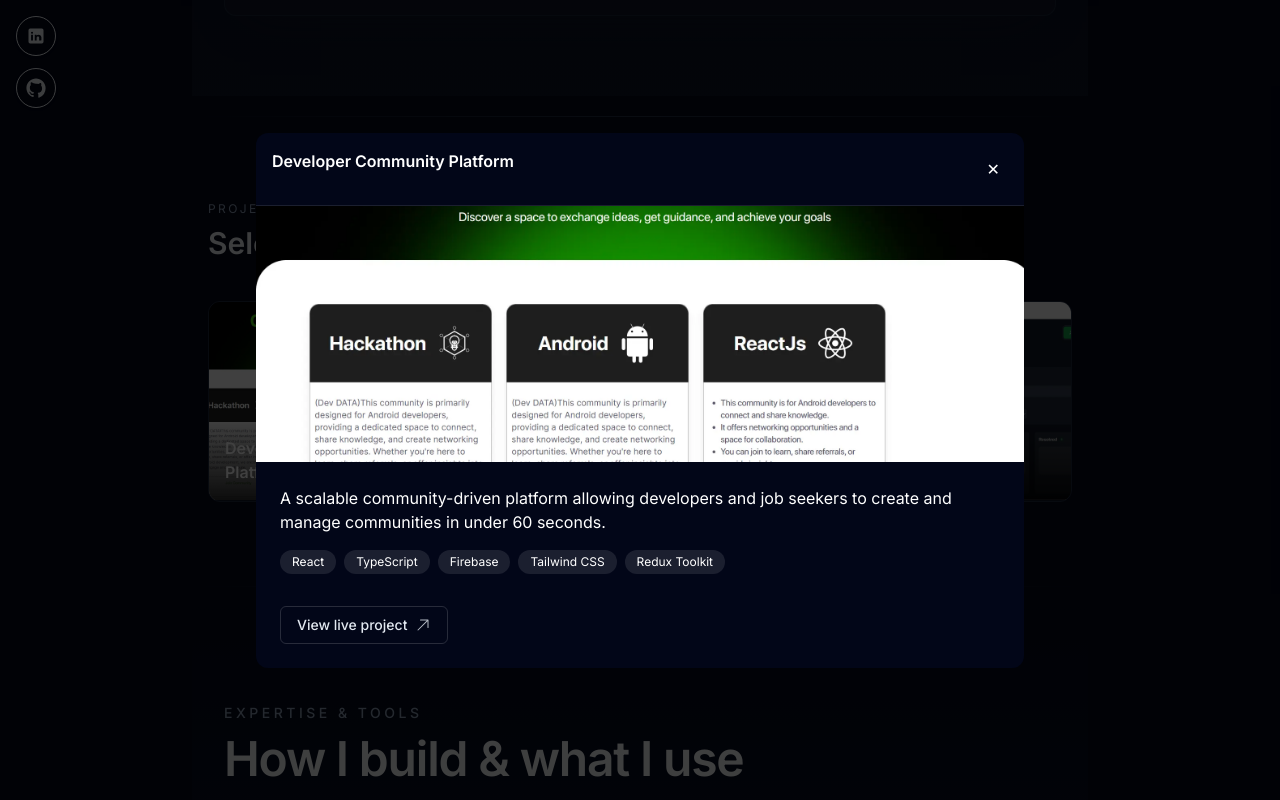
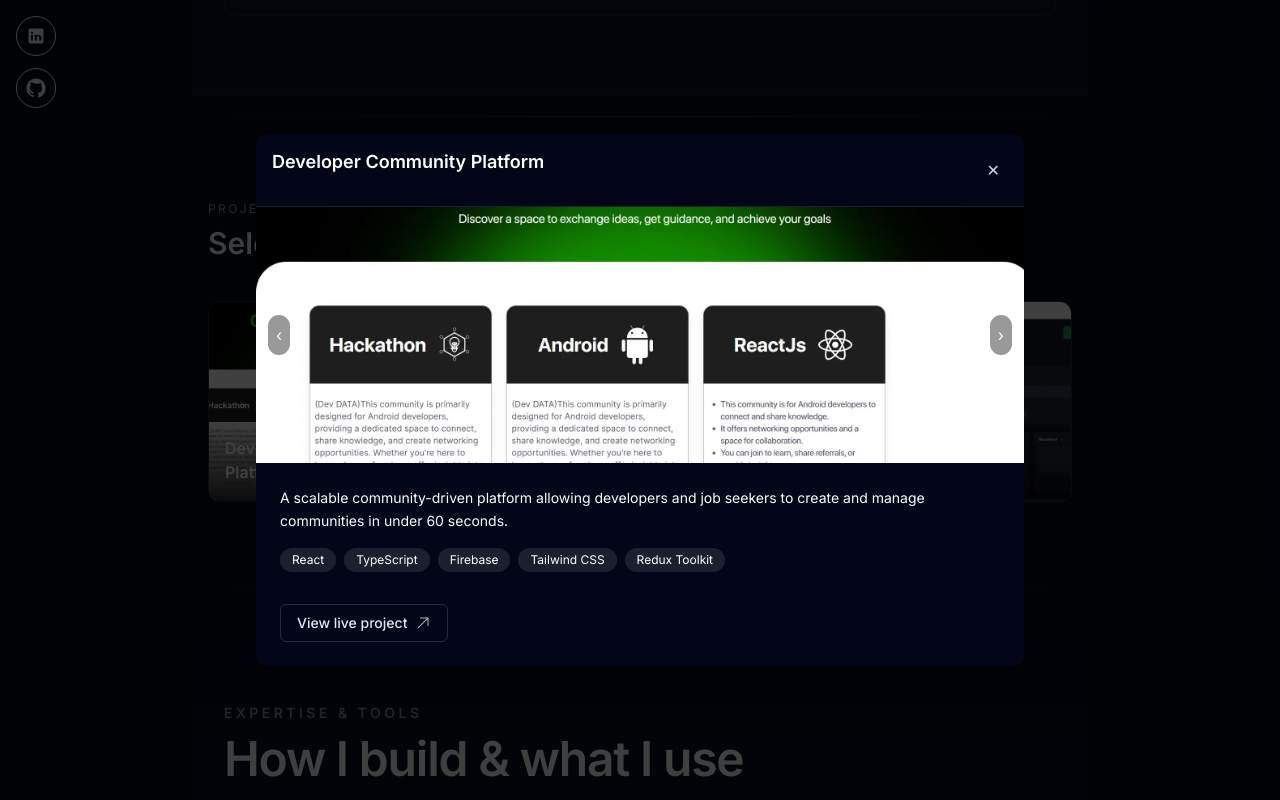
Before and after one commit to AkshatDaiya/akshatdaiya.github.io, a React (Vite) app: page / in a window 1280 px wide. Both pictures are taken after a click on the button 341 px from the left and 2347 px from the top of the page. Built offline with nearby package versions, Linux system fonts and the light colour scheme.

Commit message:
project bug fix

```diff
--- a/src/sections/Projects/DetailsModal.tsx
+++ b/src/sections/Projects/DetailsModal.tsx
@@ -34,6 +34,7 @@
   const prefersReducedMotion = useReducedMotion();
   const [isDesktop, setIsDesktop] = useState(false);
 
+  /* ---------------- Desktop check ---------------- */
   useEffect(() => {
     const check = () => setIsDesktop(window.innerWidth >= LG_BREAKPOINT);
     check();
@@ -41,23 +42,32 @@
     return () => window.removeEventListener("resize", check);
   }, []);
 
+  /* ---------------- Scroll lock (modal + fullscreen) ---------------- */
   useEffect(() => {
     if (!open && !fullImageOpen) return;
-    const y = window.scrollY;
+
+    const scrollY = window.scrollY;
+
     document.body.style.position = "fixed";
-    document.body.style.top = `-${y}px`;
+    document.body.style.top = `-${scrollY}px`;
+    document.body.style.left = "0";
+    document.body.style.right = "0";
     document.body.style.width = "100%";
+
     return () => {
       document.body.style.position = "";
       document.body.style.top = "";
+      document.body.style.left = "";
+      document.body.style.right = "";
       document.body.style.width = "";
-      window.scrollTo(0, y);
+      window.scrollTo(0, scrollY);
     };
   }, [open, fullImageOpen]);
 
   if (!open || active === null) return null;
 
   const enableMotion = isDesktop && !prefersReducedMotion;
+
   const images = projects[active].images ?? [projects[active].image];
   const hasMultiple = images.length > 1;
 
@@ -67,14 +77,16 @@
     setFullImageOpen(false);
   };
 
-  const prev = () =>
+  const prevImage = () =>
     setSlideIndex((s) => (s - 1 + images.length) % images.length);
-  const next = () => setSlideIndex((s) => (s + 1) % images.length);
+
+  const nextImage = () => setSlideIndex((s) => (s + 1) % images.length);
 
   return (
     <AnimatePresence>
+      {/* ---------------- MAIN MODAL ---------------- */}
       <motion.div
-        key="modal"
+        key="project-modal"
         className="fixed inset-0 z-50 bg-black/75 flex items-center justify-center px-4"
         initial={{ opacity: 0 }}
         animate={{ opacity: 1 }}
@@ -87,44 +99,63 @@
           initial={enableMotion ? { scale: 0.95 } : undefined}
           animate={enableMotion ? { scale: 1 } : undefined}
           exit={enableMotion ? { scale: 0.95 } : undefined}
-          className="bg-slate-950 text-white max-w-3xl w-full max-h-[90vh] rounded-xl overflow-hidden flex flex-col"
+          className="relative bg-slate-950 text-white max-w-3xl w-full max-h-[90vh] rounded-xl overflow-hidden flex flex-col"
         >
-          <div className="p-4 border-b border-white/10 flex justify-between">
-            <h3 className="font-semibold">{projects[active].title}</h3>
+          {/* Header */}
+          <div className="p-4 border-b border-white/10 flex items-start justify-between gap-4">
+            <h3 className="text-lg font-semibold leading-snug">
+              {projects[active].title}
+            </h3>
             <button
               onClick={closeModal}
-              className="p-2 rounded hover:bg-white/10"
+              aria-label="Close modal"
+              className="shrink-0 rounded-full p-2 text-slate-300 hover:text-white hover:bg-white/10"
             >
               ✕
             </button>
           </div>
 
-          <div className="relative h-64 bg-black">
+          {/* Image with arrows */}
+          <div className="relative h-64 w-full bg-black">
             {hasMultiple && (
               <button
-                onClick={prev}
-                className="absolute left-3 top-1/2 -translate-y-1/2"
+                onClick={(e) => {
+                  e.stopPropagation();
+                  prevImage();
+                }}
+                className="absolute left-3 top-1/2 -translate-y-1/2 z-20 p-2 rounded-full bg-black/40 hover:bg-black/60"
+                aria-label="Previous image"
               >
                 ‹
               </button>
             )}
+
             <img
               src={images[slideIndex]}
+              alt={projects[active].title}
               className="h-full w-full object-cover cursor-zoom-in"
               onClick={() => setFullImageOpen(true)}
             />
+
             {hasMultiple && (
               <button
-                onClick={next}
-                className="absolute right-3 top-1/2 -translate-y-1/2"
+                onClick={(e) => {
+                  e.stopPropagation();
+                  nextImage();
+                }}
+                className="absolute right-3 top-1/2 -translate-y-1/2 z-20 p-2 rounded-full bg-black/40 hover:bg-black/60"
+                aria-label="Next image"
               >
                 ›
               </button>
             )}
           </div>
 
-          <div className="p-6 overflow-y-auto space-y-4">
-            <p>{projects[active].description}</p>
+          {/* Content */}
+          <div className="flex-1 overflow-y-auto p-6 space-y-4">
+            <p className="text-sm leading-relaxed">
+              {projects[active].description}
+            </p>
 
             <div className="flex flex-wrap gap-2">
               {projects[active].tech.map((t, i) => (
@@ -144,14 +175,7 @@
                   target="_blank"
                   rel="noopener noreferrer"
                   aria-label={`Open ${projects[active].title}`}
-                  className="
-        inline-flex items-center gap-2
-        rounded-md border border-white/15
-        px-4 py-2 text-sm font-medium
-        text-slate-200
-        hover:bg-white/5 hover:border-white/25
-        transition
-      "
+                  className="inline-flex items-center gap-2 rounded-md border border-white/15 px-4 py-2 text-sm font-medium text-slate-200 hover:bg-white/5 hover:border-white/25 transition"
                 >
                   View live project
                   <HiArrowUpRight className="text-base opacity-80" />
@@ -162,17 +186,49 @@
         </motion.div>
       </motion.div>
 
+      {/* ---------------- FULLSCREEN IMAGE ---------------- */}
       {fullImageOpen && (
         <motion.div
-          key="fullscreen"
+          key="fullscreen-image"
           className="fixed inset-0 z-60 bg-black flex items-center justify-center"
+          initial={{ opacity: 0 }}
+          animate={{ opacity: 1 }}
+          exit={{ opacity: 0 }}
           onClick={() => setFullImageOpen(false)}
         >
+          {hasMultiple && (
+            <button
+              onClick={(e) => {
+                e.stopPropagation();
+                prevImage();
+              }}
+              className="absolute left-4 z-50 p-3 rounded-full bg-white/10 hover:bg-white/20"
+              aria-label="Previous image"
+            >
+              ‹
+            </button>
+          )}
+
           <img
             src={images[slideIndex]}
+            alt={projects[active].title}
             className="max-h-[90vh] max-w-[90vw] object-contain"
             onClick={(e) => e.stopPropagation()}
+            draggable={false}
           />
+
+          {hasMultiple && (
+            <button
+              onClick={(e) => {
+                e.stopPropagation();
+                nextImage();
+              }}
+              className="absolute right-4 z-50 p-3 rounded-full bg-white/10 hover:bg-white/20"
+              aria-label="Next image"
+            >
+              ›
+            </button>
+          )}
         </motion.div>
       )}
     </AnimatePresence>
```
